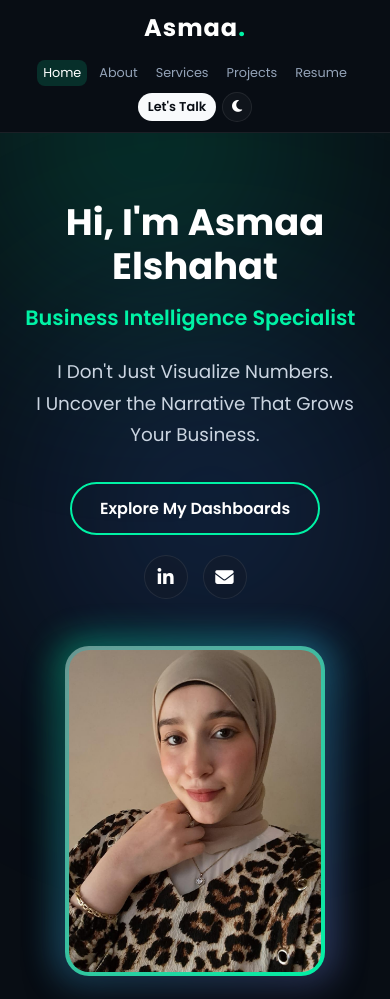
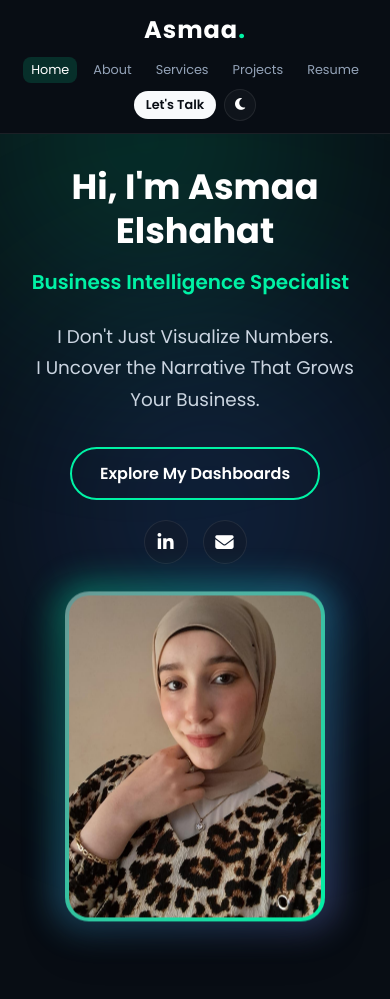
Before and after one commit to asmaaelshahat024-spec/portfolio., a plain HTML site: page index.html in a window 390 px wide. Shown: the top 999 px of the page. Drawn offline with nearby package versions, Linux system fonts and the light colour scheme.

Commit message:
Add files via upload

```diff
--- a/style.css
+++ b/style.css
@@ -5,6 +5,12 @@
     font-family: 'Poppins', sans-serif;
     scroll-behavior: smooth;
     transition: background-color 0.4s ease, color 0.4s ease, border-color 0.4s ease;
+}
+
+html, body {
+    overflow-x: hidden !important;
+    max-width: 100vw !important;
+    width: 100%;
 }
 
 /* =========================================
@@ -192,6 +198,7 @@ section {
     display: flex;
     flex-direction: column;
     justify-content: center;
+    box-sizing: border-box;
 }
 
 .section-title {
@@ -322,23 +329,16 @@ section {
 }
 
 /* =========================================
-   أنيميشن وميض وتوهج الصورة النيون (Pulsing Glow)
+   أنيميشن وميض وتوهج الصورة النيون + حركة الطفو المستمرة
    ========================================= */
 .hero-image {
     flex: 0 0 350px;
     display: flex;
     justify-content: center;
     position: relative;
-    animation: floatImage 4s ease-in-out infinite alternate;
 }
-@keyframes floatImage {
-    0% {
-        transform: translateY(0px);
-    }
-    100% {
-        transform: translateY(-16px);
-    }
-}
+
+/* حركة الطفو المستمرة لأعلى وأسفل دون أن تتعارض مع دخلة AOS */
 .hero-img-glow-wrapper {
     position: relative;
     width: 320px;
@@ -346,6 +346,16 @@ section {
     display: flex;
     align-items: center;
     justify-content: center;
+    animation: floatImage 4s ease-in-out infinite alternate;
+}
+
+@keyframes floatImage {
+    0% {
+        transform: translateY(0px);
+    }
+    100% {
+        transform: translateY(-14px);
+    }
 }
 
 /* طبقة الوميض النيون المتوهجة والنابضة خلف الصورة */
@@ -745,11 +755,10 @@ section {
     background: var(--accent);
     color: #080d14;
 }
-html, body {
-    overflow-x: hidden !important;
-    max-width: 100vw !important;
-}
-/* Responsive */
+
+/* =========================================
+   تنسيق الموبايل والشاشات الصغيرة (Responsive)
+   ========================================= */
 @media (max-width: 900px) {
     .projects-wrapper {
         grid-template-columns: 1fr;
@@ -759,54 +768,12 @@ html, body {
         flex-direction: column;
     }
 
+    /* شريط تنقل متناسق بلون الصفحة وثابت بدون مط للشاشة */
     .navbar {
+        background: var(--bg-color) !important;
         flex-direction: column;
-        gap: 15px;
-        padding: 15px 5%;
-    }
-
-    .nav-links {
-        flex-wrap: wrap;
-        justify-content: center;
-    }
-
-    .theme-toggle {
-        margin-left: 0;
-    }
-
-    .hero-content {
-        padding: 0;
-        text-align: center;
-        max-width: 100%;
-        margin-top: 30px;
-    }
-
-    .hero-content h1 {
-        font-size: 2.3rem;
-    }
-
-    .hero-content h2 {
-        font-size: 1.3rem;
-        justify-content: center;
-    }
-
-    .hero-actions {
-        justify-content: center;
-        flex-wrap: wrap;
-    }
-
-    .hero-image {
-        width: 100%;
-        max-width: 280px;
-    }
-
-    .hero-img-glow-wrapper {
-        width: 260px;
-        height: 330px;
-    }
-   .navbar {
-        background: var(--bg-color) !important;
-        padding: 10px 3% !important;
+        gap: 10px;
+        padding: 12px 4% !important;
         width: 100% !important;
         box-sizing: border-box !important;
     }
@@ -831,15 +798,17 @@ html, body {
     }
 
     .theme-toggle {
-        width: 30px !important;
-        height: 30px !important;
+        width: 32px !important;
+        height: 32px !important;
         font-size: 0.85rem !important;
         margin-left: 0 !important;
     }
 
+    /* مساحة أمان علوية لنزول الاسم تحت البار بالكامل */
     .hero-section {
-        padding-top: 170px !important;
-        overflow-x: hidden;
+        padding-top: 165px !important;
+        width: 100% !important;
+        box-sizing: border-box !important;
     }
 
     .hero-container {
@@ -848,47 +817,46 @@ html, body {
         display: flex;
         flex-direction: column;
         align-items: center !important;
+        gap: 30px;
     }
 
     .hero-content {
-        width: 100% !important;
-        text-align: center !important;
+        padding: 0;
+        text-align: center;
+        max-width: 100%;
+        margin-top: 0;
         display: flex;
         flex-direction: column;
         align-items: center !important;
     }
 
+    .hero-content h1 {
+        font-size: 2.2rem;
+        line-height: 1.25;
+    }
+
     .hero-content h2 {
-        justify-content: center !important;
+        font-size: 1.25rem;
+        justify-content: center;
     }
+
+    .hero-actions {
+        justify-content: center;
+        flex-wrap: wrap;
     }
-    /* منع الحركة بالعرض وضبط سنترة الموبايل */
-html, body {
-    overflow-x: hidden !important;
-    max-width: 100vw !important;
-}
 
-@media (max-width: 900px) {
-    .navbar {
-        width: 100% !important;
+    .hero-image {
+        width: 100%;
+        max-width: 280px;
+    }
+
+    .hero-img-glow-wrapper {
+        width: 260px;
+        height: 330px;
+    }
+
+    .story-container, .card, .project-row, .resume-col, .contact-container {
+        max-width: 100% !important;
         box-sizing: border-box !important;
     }
-    .nav-links {
-        display: flex !important;
-        flex-wrap: wrap !important;
-        justify-content: center !important;
-        gap: 6px !important;
-    }
-    .nav-links a:not(.lets-talk-btn) {
-        font-size: 0.8rem !important;
-        padding: 4px 6px !important;
-    }
-    .lets-talk-btn {
-        font-size: 0.8rem !important;
-        padding: 5px 10px !important;
-    }
-    .theme-toggle {
-        width: 30px !important;
-        height: 30px !important;
-    }
 }
```
